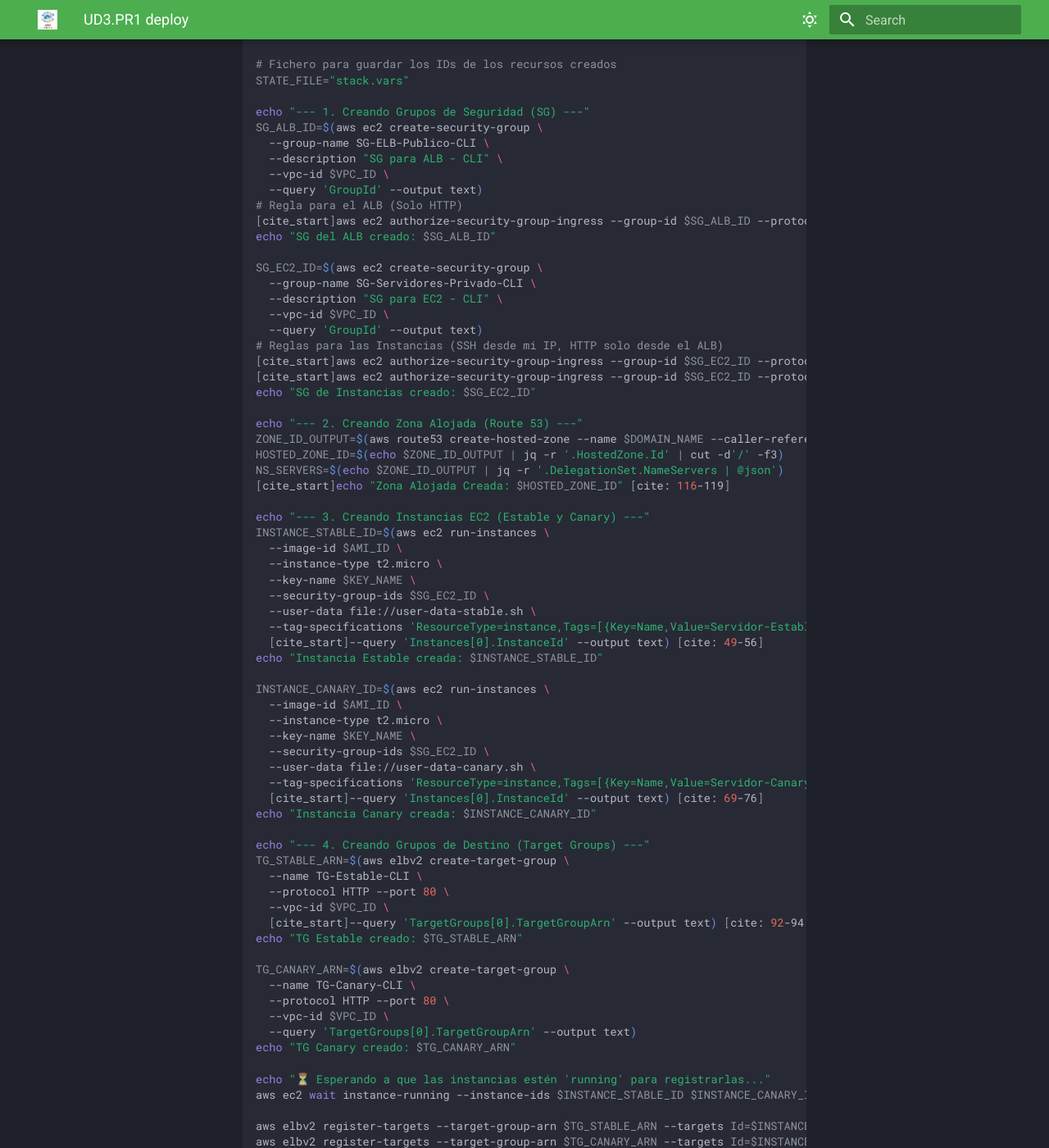
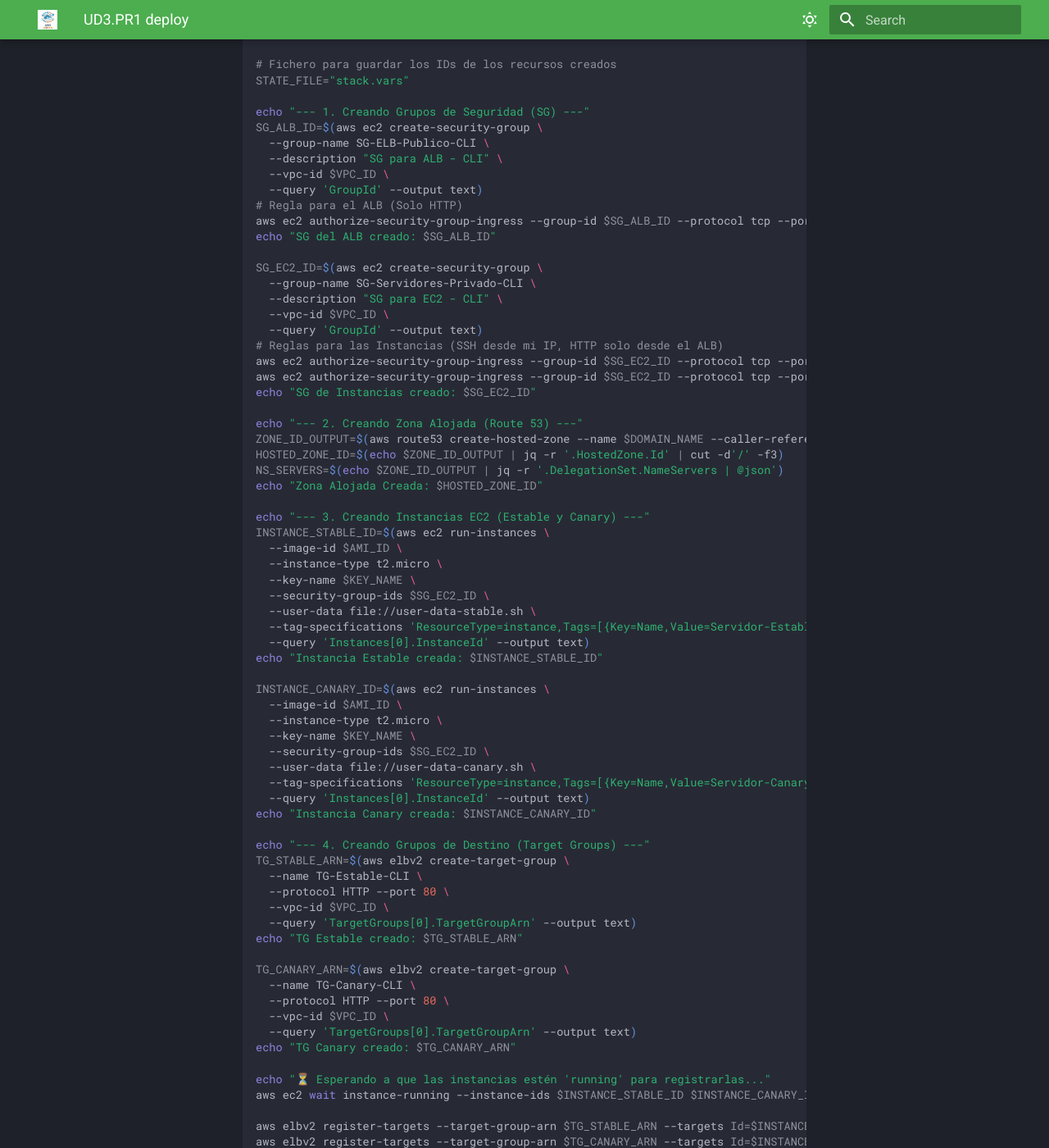
Before and after one commit to ADMA-AnaJMtnez/DOCs, an MkDocs documentation site: the page built from docs/UD3.IaC/Practicas/UD3.PR1/UD3.PR1-deploy.md, in a window 1280 px wide and 1400 px high, scrolled down 397 px. Shown: the whole window at 82% size. Built offline with MkDocs 1.6.1 and Material for MkDocs 9.7.7, drawn with Linux system fonts in a browser that asks for light colours; some of the changed text lies outside the part shown.

Commit message:
eliminado cite

```diff
--- a/docs/UD3.IaC/Practicas/UD3.PR1/UD3.PR1-deploy.md
+++ b/docs/UD3.IaC/Practicas/UD3.PR1/UD3.PR1-deploy.md
@@ -21,7 +21,7 @@ SG_ALB_ID=$(aws ec2 create-security-group \
   --vpc-id $VPC_ID \
   --query 'GroupId' --output text)
 # Regla para el ALB (Solo HTTP)
-[cite_start]aws ec2 authorize-security-group-ingress --group-id $SG_ALB_ID --protocol tcp --port 80 --cidr 0.0.0.0/0 [cite: 35-36]
+aws ec2 authorize-security-group-ingress --group-id $SG_ALB_ID --protocol tcp --port 80 --cidr 0.0.0.0/0
 echo "SG del ALB creado: $SG_ALB_ID"
 
 SG_EC2_ID=$(aws ec2 create-security-group \
@@ -30,15 +30,15 @@ SG_EC2_ID=$(aws ec2 create-security-group \
   --vpc-id $VPC_ID \
   --query 'GroupId' --output text)
 # Reglas para las Instancias (SSH desde mi IP, HTTP solo desde el ALB)
-[cite_start]aws ec2 authorize-security-group-ingress --group-id $SG_EC2_ID --protocol tcp --port 22 --cidr $MY_IP [cite: 41-42]
-[cite_start]aws ec2 authorize-security-group-ingress --group-id $SG_EC2_ID --protocol tcp --port 80 --source-group $SG_ALB_ID [cite: 43-44]
+aws ec2 authorize-security-group-ingress --group-id $SG_EC2_ID --protocol tcp --port 22 --cidr $MY_IP
+aws ec2 authorize-security-group-ingress --group-id $SG_EC2_ID --protocol tcp --port 80 --source-group $SG_ALB_ID
 echo "SG de Instancias creado: $SG_EC2_ID"
 
 echo "--- 2. Creando Zona Alojada (Route 53) ---"
 ZONE_ID_OUTPUT=$(aws route53 create-hosted-zone --name $DOMAIN_NAME --caller-reference $(date +%s))
 HOSTED_ZONE_ID=$(echo $ZONE_ID_OUTPUT | jq -r '.HostedZone.Id' | cut -d'/' -f3)
 NS_SERVERS=$(echo $ZONE_ID_OUTPUT | jq -r '.DelegationSet.NameServers | @json')
-[cite_start]echo "Zona Alojada Creada: $HOSTED_ZONE_ID" [cite: 116-119]
+echo "Zona Alojada Creada: $HOSTED_ZONE_ID"
 
 echo "--- 3. Creando Instancias EC2 (Estable y Canary) ---"
 INSTANCE_STABLE_ID=$(aws ec2 run-instances \
@@ -48,7 +48,7 @@ INSTANCE_STABLE_ID=$(aws ec2 run-instances \
   --security-group-ids $SG_EC2_ID \
   --user-data file://user-data-stable.sh \
   --tag-specifications 'ResourceType=instance,Tags=[{Key=Name,Value=Servidor-Estable-CLI}]' \
-  [cite_start]--query 'Instances[0].InstanceId' --output text) [cite: 49-56]
+  --query 'Instances[0].InstanceId' --output text)
 echo "Instancia Estable creada: $INSTANCE_STABLE_ID"
 
 INSTANCE_CANARY_ID=$(aws ec2 run-instances \
@@ -58,7 +58,7 @@ INSTANCE_CANARY_ID=$(aws ec2 run-instances \
   --security-group-ids $SG_EC2_ID \
   --user-data file://user-data-canary.sh \
   --tag-specifications 'ResourceType=instance,Tags=[{Key=Name,Value=Servidor-Canary-CLI}]' \
-  [cite_start]--query 'Instances[0].InstanceId' --output text) [cite: 69-76]
+  --query 'Instances[0].InstanceId' --output text)
 echo "Instancia Canary creada: $INSTANCE_CANARY_ID"
 
 echo "--- 4. Creando Grupos de Destino (Target Groups) ---"
@@ -66,7 +66,7 @@ TG_STABLE_ARN=$(aws elbv2 create-target-group \
   --name TG-Estable-CLI \
   --protocol HTTP --port 80 \
   --vpc-id $VPC_ID \
-  [cite_start]--query 'TargetGroups[0].TargetGroupArn' --output text) [cite: 92-94]
+  --query 'TargetGroups[0].TargetGroupArn' --output text)
 echo "TG Estable creado: $TG_STABLE_ARN"
 
 TG_CANARY_ARN=$(aws elbv2 create-target-group \
@@ -90,7 +90,7 @@ ALB_ARN=$(aws elbv2 create-load-balancer \
   --security-groups $SG_ALB_ID \
   --scheme internet-facing \
   --type application \
-  [cite_start]--query 'LoadBalancers[0].LoadBalancerArn' --output text) [cite: 101-106]
+  ]--query 'LoadBalancers[0].LoadBalancerArn' --output text)
 echo "ALB creado: $ALB_ARN"
 
 # Oyente HTTP (Puerto 80) -> Envía 100% a Estable (Fase 1)
@@ -101,7 +101,7 @@ LISTENER_80_ARN=$(aws elbv2 create-listener \
     "Type": "forward",
     "TargetGroupArn": "'"$TG_STABLE_ARN"'"
   }]' \
-  [cite_start]--query 'Listeners[0].ListenerArn' --output text) [cite: 107-110]
+  --query 'Listeners[0].ListenerArn' --output text)
 echo "Oyente HTTP:80 (100% Estable) creado."
 
 echo "--- 6. Creando Registro DNS 'A' para el ALB ---"
@@ -123,7 +123,7 @@ aws route53 change-resource-record-sets \
         }
       }
     }]
-  [cite_start]}' [cite: 140-149]
+  }'
 echo "Registro A (Alias) creado para $APP_URL"
 
 # --- GUARDAR ESTADO ---
@@ -142,7 +142,7 @@ echo "export APP_URL=$APP_URL" >> $STATE_FILE
 echo "--- 🌍 ¡ACCIÓN MANUAL REQUERIDA! 🌍 ---"
 echo "El despliegue está casi completo."
 echo "Debes delegar tu subdominio '$DOMAIN_NAME' a AWS."
-[cite_start]echo "Entra en NOMINALIA y crea 4 registros NS para el host 'aws' con estos valores:" [cite: 121, 123-137, 215-240]
+echo "Entra en NOMINALIA y crea 4 registros NS para el host 'aws' con estos valores:"
 echo $NS_SERVERS | jq -r '.[]'
 echo "------------------------------------------"
 echo "Una vez propagado, tu app estará en: http://$APP_URL"
```
Also changed, not shown: docs/UD3.IaC/Practicas/UD3.PR1/UD3.PR1-GuiaPracticaP1.md (+1 -1 lines).
